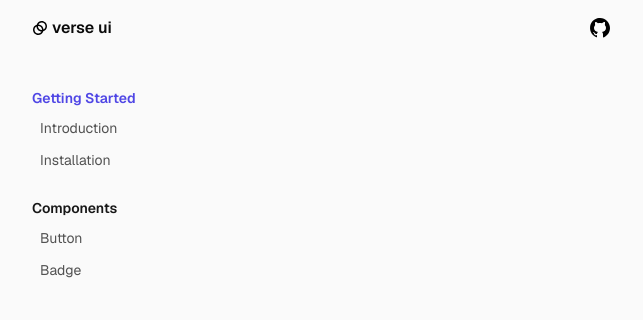
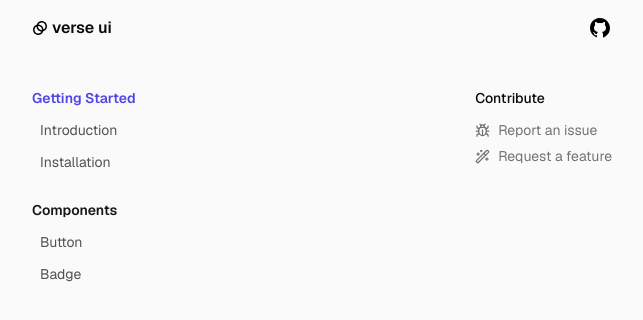
Before and after one commit to yshkale/verse-ui, a React (Vite) app: page /app/getting-started/introduction/badge in a window 1280 px wide. Shown: the top 320 px of the page, without its empty margins (318-961 px from the left). Built offline with nearby package versions, Linux system fonts and the light colour scheme; the HTML template or start-up script is replaced by a standard one.

Commit message:
feat: :sparkles: update nav links ui

```diff
--- a/src/components/Landing/components/Hero.tsx
+++ b/src/components/Landing/components/Hero.tsx
@@ -29,17 +29,17 @@ export const Hero = () => {
         <Button
           className="flex items-center my-4 gap-1"
           variant="primary"
-          onClick={handleBrowseCollections}
+          onClick={handleDocs}
         >
-          Browse components
+          Get started
           <ChevronRight size={16} className="pt-0.5" />
         </Button>
         <Button
           className="flex items-center my-4 gap-1"
           variant="secondary"
-          onClick={handleDocs}
+          onClick={handleBrowseCollections}
         >
-          Docs
+          Browse components
         </Button>
       </div>
     </section>
--- /dev/null
+++ b/src/components/MainApp/components/RightNav.tsx
@@ -0,0 +1,48 @@
+/* eslint-disable @typescript-eslint/no-explicit-any */
+import { Bug, WandSparkles } from "lucide-react";
+
+export const RightNav = () => {
+  const navItems = [
+    {
+      label: "Contribute",
+      subItems: [
+        {
+          icon: <Bug size={15} className="text-neutral-500" />,
+          label: "Report an issue",
+          href: "https://github.com/yshkale/verse-ui/issues/new?title=%5Bbug%5D%3A",
+        },
+        {
+          icon: <WandSparkles size={15} className="text-neutral-500" />,
+          label: "Request a feature",
+          href: "https://github.com/yshkale/verse-ui/issues/new?title=%5Bfeat%5D%3A",
+        },
+      ],
+    },
+  ];
+  return (
+    <div className="hidden md:block">
+      {navItems.map((item: any) => {
+        return (
+          <div>
+            <h4 className="text-sm font-medium">{item.label}</h4>
+
+            <div className="space-y-1.5 mt-3">
+              {item.subItems.map((subItem: any) => {
+                return (
+                  <a
+                    className="flex items-center gap-2"
+                    href={subItem.href}
+                    target="_blank"
+                  >
+                    {subItem.icon}
+                    <p className="text-sm text-neutral-500">{subItem.label}</p>
+                  </a>
+                );
+              })}
+            </div>
+          </div>
+        );
+      })}
+    </div>
+  );
+};
--- a/src/components/MainApp/index.tsx
+++ b/src/components/MainApp/index.tsx
@@ -2,6 +2,7 @@ import { Routes, Route, useParams } from "react-router-dom";
 import { Navigation } from "../Navigation";
 import { Header } from "../Landing/components/Header";
 import { ContentRenderer } from "./components/ContentRenderer";
+import { RightNav } from "./components/RightNav";
 
 export const MainApp = () => {
   const { section } = useParams();
@@ -9,7 +10,7 @@ export const MainApp = () => {
   return (
     <main className="min-h-screen">
       <Header />
-      <div className="flex gap-28 mt-8 px-4 md:px-0">
+      <div className="flex justify-between gap-20 mt-8 px-4 md:px-0">
         <Navigation currentSection={section} />
         <div className="flex-1 w-full md:w-auto">
           <Routes>
@@ -29,6 +30,7 @@ export const MainApp = () => {
             />
           </Routes>
         </div>
+        <RightNav />
       </div>
     </main>
   );
--- a/src/components/Navigation/index.tsx
+++ b/src/components/Navigation/index.tsx
@@ -45,7 +45,7 @@ export const Navigation = ({ currentSection }: any) => {
       {navigationData.map((item, index) => (
         <li key={index} className="space-y-1.5">
           <div
-            className={`font-semibold ${
+            className={`font-semibold mb-2 ${
               isActiveSection(item.href)
                 ? "text-indigo-600"
                 : "text-neutral-900"
@@ -89,7 +89,7 @@ export const Navigation = ({ currentSection }: any) => {
       </button>
 
       {/* Desktop Navigation */}
-      <nav className="hidden md:block w-64 flex-shrink-0">
+      <nav className="hidden md:block w-52 flex-shrink-0">
         <NavigationContent />
       </nav>
 
```
